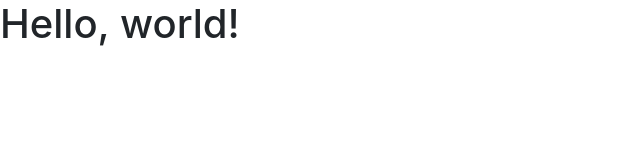
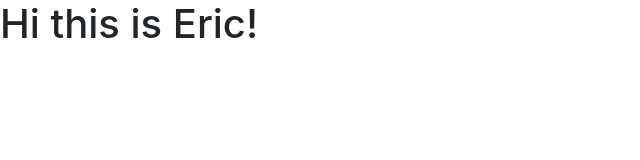
Before and after one commit to ejwinter/ejwinter.github.io, a plain HTML site: page index.html in a window 1280 px wide. Shown: the whole page, without its empty margins (0-640 px from the left). Drawn offline with nearby package versions, Linux system fonts and the light colour scheme.

Commit message:
Update index.html

```diff
--- a/index.html
+++ b/index.html
@@ -11,7 +11,7 @@
     <title>Hi, this is Eric!</title>
   </head>
   <body>
-    <h1>Hello, world!</h1>
+    <h1>Hi this is Eric!</h1>
 
     <!-- Optional JavaScript -->
     <!-- jQuery first, then Popper.js, then Bootstrap JS -->
```
